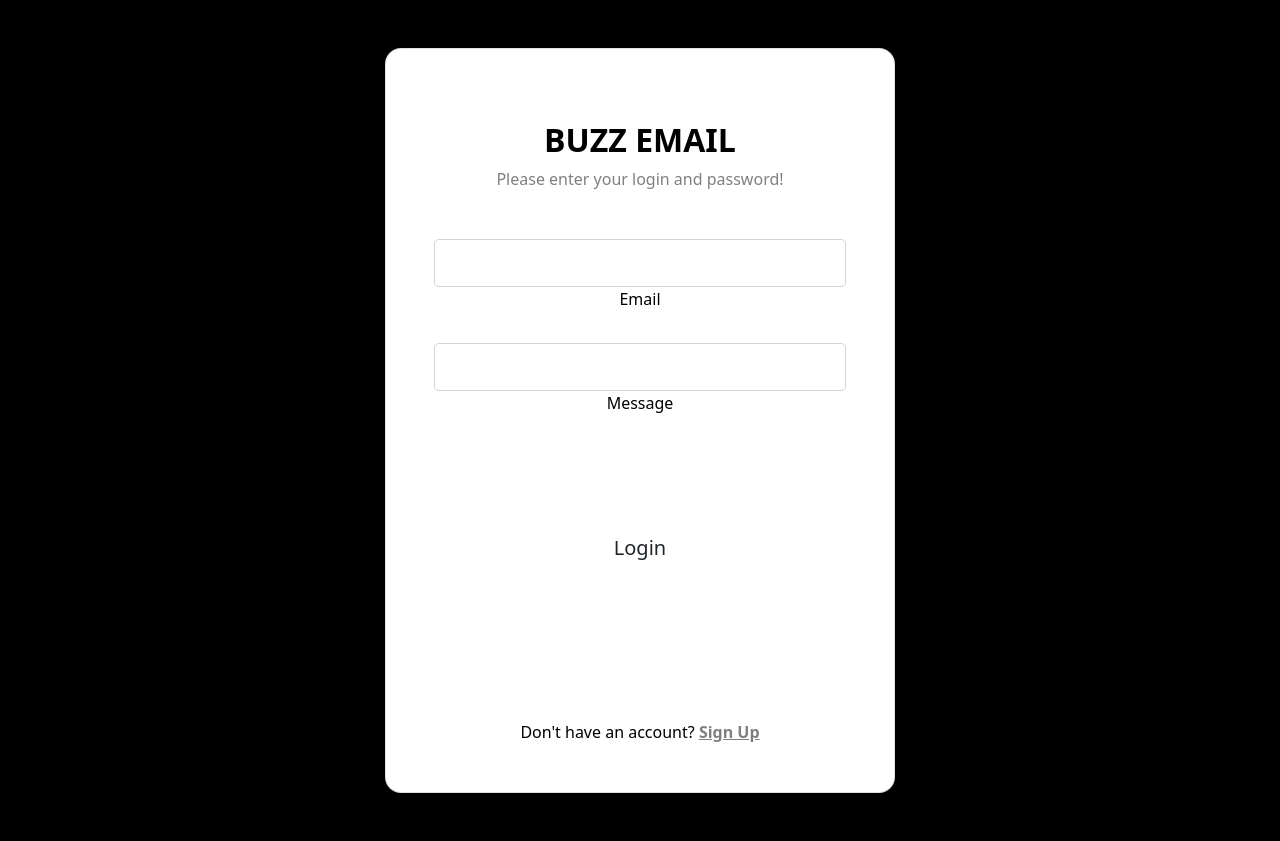
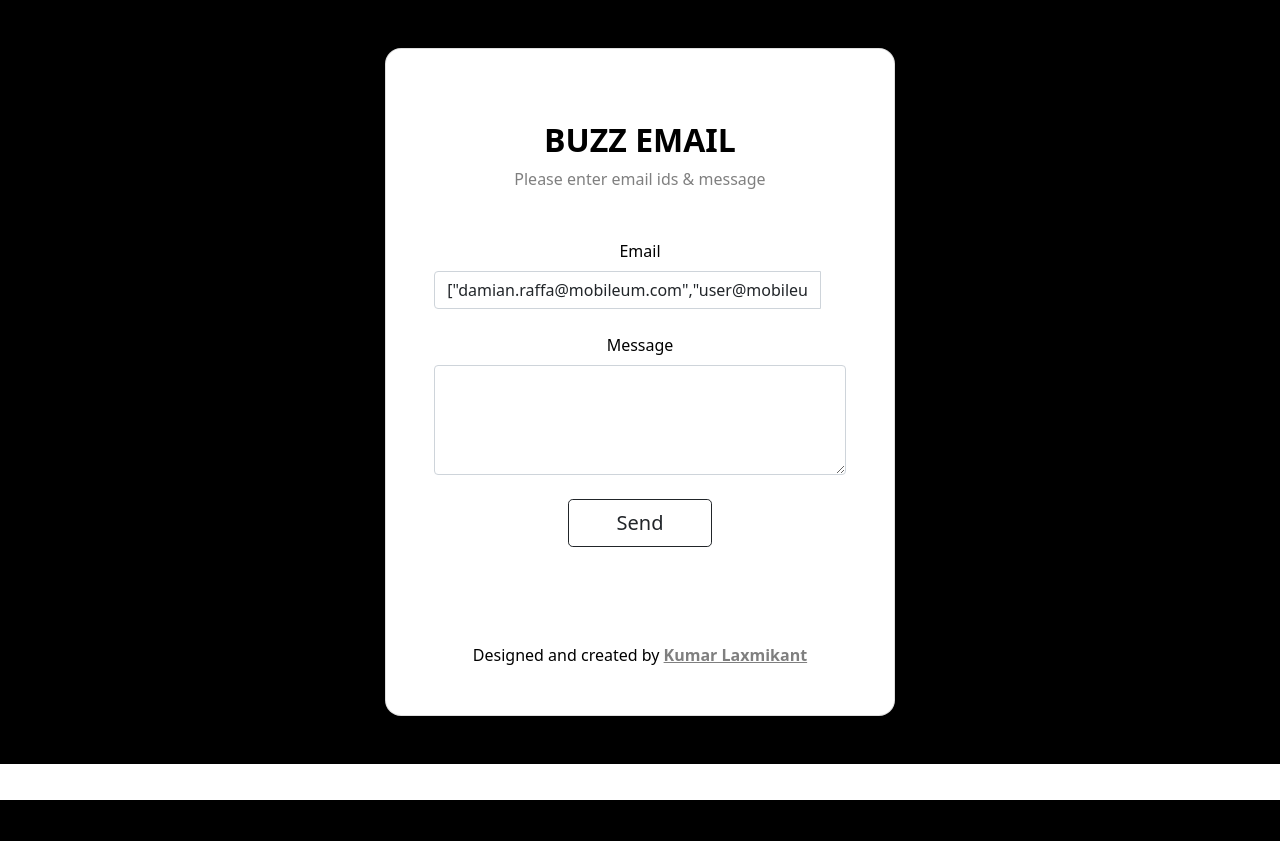
Before and after one commit to Kumar-laxmi/Buzz-Email, a Django app: page / in a window 1280 px wide. After the commit the page ends 800 px from the top, so only its background shows below. Run offline with Django 4.2, Linux system fonts and the light colour scheme.

Commit message:
Multiple email input design initiated

```diff
--- a/app/static/css/style.css
+++ b/app/static/css/style.css
@@ -1,3 +1,43 @@
-body {
-    background-color: black;
+.multiple_emails-container {
+	border:1px #00ff00 solid;
+	border-radius: 1px;
+	box-shadow: inset 0 1px 1px rgba(0,0,0,.075);
+	padding:0; margin: 0; cursor:text; width:100%;
 }
+
+.multiple_emails-container input {
+
+	width:100%;
+	border:0;
+	outline: none;
+	margin-bottom:30px;
+	padding-left: 5px;
+
+}
+
+.multiple_emails-container input{
+	border: 0 !important;
+}
+
+.multiple_emails-container input.multiple_emails-error {
+	box-shadow: inset 0 1px 1px rgba(0, 0, 0, 0.075), 0 0 6px red !important;
+	outline: thin auto red !important;
+}
+
+.multiple_emails-container ul {
+	list-style-type:none;
+	padding-left: 0;
+}
+
+.multiple_emails-email {
+	margin: 3px 5px 3px 5px;
+	padding: 3px 5px 3px 5px;
+	border:1px #BBD8FB solid;
+	border-radius: 3px;
+	background: #F3F7FD;
+}
+
+.multiple_emails-close {
+	float:left;
+	margin:0 3px;
+}
--- /dev/null
+++ b/app/static/js/main.js
@@ -0,0 +1,167 @@
+(function( $ ){
+
+	$.fn.multiple_emails = function(options) {
+
+		// Default options
+		var defaults = {
+			checkDupEmail: true,
+			theme: "Bootstrap",
+			position: "top"
+		};
+
+		// Merge send options with defaults
+		var settings = $.extend( {}, defaults, options );
+
+		var deleteIconHTML = "";
+		if (settings.theme.toLowerCase() == "Bootstrap".toLowerCase())
+		{
+			deleteIconHTML = '<a href="#" class="multiple_emails-close" title="Remove"><span class="glyphicon glyphicon-remove"></span></a>';
+		}
+		else if (settings.theme.toLowerCase() == "SemanticUI".toLowerCase() || settings.theme.toLowerCase() == "Semantic-UI".toLowerCase() || settings.theme.toLowerCase() == "Semantic UI".toLowerCase()) {
+			deleteIconHTML = '<a href="#" class="multiple_emails-close" title="Remove"><i class="remove icon"></i></a>';
+		}
+		else if (settings.theme.toLowerCase() == "Basic".toLowerCase()) {
+			//Default which you should use if you don't use Bootstrap, SemanticUI, or other CSS frameworks
+			deleteIconHTML = '<a href="#" class="multiple_emails-close" title="Remove"><i class="basicdeleteicon">Remove</i></a>';
+		}
+
+		return this.each(function() {
+			//$orig refers to the input HTML node
+			var $orig = $(this);
+			var $list = $('<ul class="multiple_emails-ul" />'); // create html elements - list of email addresses as unordered list
+
+			if ($(this).val() != '' && IsJsonString($(this).val())) {
+				$.each(jQuery.parseJSON($(this).val()), function( index, val ) {
+					$list.append($('<li class="multiple_emails-email"><span class="email_name" data-email="' + val.toLowerCase() + '">' + val + '</span></li>')
+					  .prepend($(deleteIconHTML)
+						   .click(function(e) { $(this).parent().remove(); refresh_emails(); e.preventDefault(); })
+					  )
+					);
+				});
+			}
+
+			var $input = $('<input type="text" class="multiple_emails-input text-left" />').on('keyup', function(e) { // input
+				$(this).removeClass('multiple_emails-error');
+				var input_length = $(this).val().length;
+
+				var keynum;
+				if(window.event){ // IE
+					keynum = e.keyCode;
+				}
+				else if(e.which){ // Netscape/Firefox/Opera
+					keynum = e.which;
+                }
+
+				//if(event.which == 8 && input_length == 0) { $list.find('li').last().remove(); } //Removes last item on backspace with no input
+
+				// Supported key press is tab, enter, space or comma, there is no support for semi-colon since the keyCode differs in various browsers
+				if(keynum == 9 || keynum == 32 || keynum == 188) {
+					display_email($(this), settings.checkDupEmail);
+				}
+				else if (keynum == 13) {
+					display_email($(this), settings.checkDupEmail);
+					//Prevents enter key default
+					//This is to prevent the form from submitting with  the submit button
+					//when you press enter in the email textbox
+					e.preventDefault();
+				}
+
+			}).on('blur', function(event){
+				if ($(this).val() != '') { display_email($(this), settings.checkDupEmail); }
+			});
+
+			var $container = $('<div class="multiple_emails-container" />').click(function() { $input.focus(); } ); // container div
+
+			// insert elements into DOM
+			if (settings.position.toLowerCase() === "top")
+				$container.append($list).append($input).insertAfter($(this));
+			else
+				$container.append($input).append($list).insertBefore($(this));
+
+			/*
+			t is the text input device.
+			Value of the input could be a long line of copy-pasted emails, not just a single email.
+			As such, the string is tokenized, with each token validated individually.
+
+			If the dupEmailCheck variable is set to true, scans for duplicate emails, and invalidates input if found.
+			Otherwise allows emails to have duplicated values if false.
+			*/
+			function display_email(t, dupEmailCheck) {
+
+				//Remove space, comma and semi-colon from beginning and end of string
+				//Does not remove inside the string as the email will need to be tokenized using space, comma and semi-colon
+				var arr = t.val().trim().replace(/^,|,$/g , '').replace(/^;|;$/g , '');
+				//Remove the double quote
+				arr = arr.replace(/"/g,"");
+				//Split the string into an array, with the space, comma, and semi-colon as the separator
+				arr = arr.split(/[\s,;]+/);
+
+				var errorEmails = new Array(); //New array to contain the errors
+
+				var pattern = new RegExp(/^((([a-z]|\d|[!#\$%&'\*\+\-\/=\?\^_`{\|}~]|[\u00A0-\uD7FF\uF900-\uFDCF\uFDF0-\uFFEF])+(\.([a-z]|\d|[!#\$%&'\*\+\-\/=\?\^_`{\|}~]|[\u00A0-\uD7FF\uF900-\uFDCF\uFDF0-\uFFEF])+)*)|((\x22)((((\x20|\x09)*(\x0d\x0a))?(\x20|\x09)+)?(([\x01-\x08\x0b\x0c\x0e-\x1f\x7f]|\x21|[\x23-\x5b]|[\x5d-\x7e]|[\u00A0-\uD7FF\uF900-\uFDCF\uFDF0-\uFFEF])|(\\([\x01-\x09\x0b\x0c\x0d-\x7f]|[\u00A0-\uD7FF\uF900-\uFDCF\uFDF0-\uFFEF]))))*(((\x20|\x09)*(\x0d\x0a))?(\x20|\x09)+)?(\x22)))@((([a-z]|\d|[\u00A0-\uD7FF\uF900-\uFDCF\uFDF0-\uFFEF])|(([a-z]|\d|[\u00A0-\uD7FF\uF900-\uFDCF\uFDF0-\uFFEF])([a-z]|\d|-|\.|_|~|[\u00A0-\uD7FF\uF900-\uFDCF\uFDF0-\uFFEF])*([a-z]|\d|[\u00A0-\uD7FF\uF900-\uFDCF\uFDF0-\uFFEF])))\.)+(([a-z]|[\u00A0-\uD7FF\uF900-\uFDCF\uFDF0-\uFFEF])|(([a-z]|[\u00A0-\uD7FF\uF900-\uFDCF\uFDF0-\uFFEF])([a-z]|\d|-|\.|_|~|[\u00A0-\uD7FF\uF900-\uFDCF\uFDF0-\uFFEF])*([a-z]|[\u00A0-\uD7FF\uF900-\uFDCF\uFDF0-\uFFEF])))\.?$/i);
+
+				for	(var i = 0; i < arr.length; i++) {
+					//Check if the email is already added, only if dupEmailCheck is set to true
+					if ( dupEmailCheck === true && $orig.val().indexOf(arr[i]) != -1 ) {
+				        if (arr[i] && arr[i].length > 0) {
+							new function () {
+								var existingElement = $list.find('.email_name[data-email=' + arr[i].toLowerCase().replace('.', '\\.').replace('@', '\\@') + ']');
+								existingElement.css('font-weight', 'bold');
+								setTimeout(function() { existingElement.css('font-weight', ''); }, 1500);
+							}(); // Use a IIFE function to create a new scope so existingElement won't be overriden
+						}
+					}
+					else if (pattern.test(arr[i]) == true) {
+						$list.append($('<li class="multiple_emails-email"><span class="email_name" data-email="' + arr[i].toLowerCase() + '">' + arr[i] + '</span></li>')
+							  .prepend($(deleteIconHTML)
+								   .click(function(e) { $(this).parent().remove(); refresh_emails(); e.preventDefault(); })
+							  )
+						);
+					}
+					else
+						errorEmails.push(arr[i]);
+				}
+				// If erroneous emails found, or if duplicate email found
+				if(errorEmails.length > 0)
+					t.val(errorEmails.join("; ")).addClass('multiple_emails-error');
+				else
+					t.val("");
+				refresh_emails ();
+			}
+
+			function refresh_emails () {
+				var emails = new Array();
+				var container = $orig.siblings('.multiple_emails-container');
+				container.find('.multiple_emails-email span.email_name').each(function() { emails.push($(this).html()); });
+				$orig.val(JSON.stringify(emails)).trigger('change');
+			}
+
+			function IsJsonString(str) {
+				try { JSON.parse(str); }
+				catch (e) {	return false; }
+				return true;
+			}
+
+			return $(this).hide();
+
+		});
+
+	};
+
+})(jQuery);
+
+
+
+
+		//Plug-in function for the bootstrap version of the multiple email
+		$(function() {
+			//To render the input device to multiple email input using BootStrap icon
+			$('#example_emailBS').multiple_emails({position: "bottom"});
+			//OR $('#example_emailBS').multiple_emails("Bootstrap");
+
+			//Shows the value of the input device, which is in JSON format
+		$('#current_emailsBS').text($('#example_emailBS').val());
+//			$('#example_emailBS').change( function(){
+//				$('#current_emailsBS').text($(this).val());
+
+		});
--- a/app/templates/index.html
+++ b/app/templates/index.html
@@ -18,13 +18,16 @@
     <!-- Customized Bootstrap Stylesheet -->
     <link href="https://cdn.jsdelivr.net/npm/bootstrap@5.1.3/dist/css/bootstrap.min.css" rel="stylesheet" integrity="sha384-1BmE4kWBq78iYhFldvKuhfTAU6auU8tT94WrHftjDbrCEXSU1oBoqyl2QvZ6jIW3" crossorigin="anonymous">
 
+    <!-- Font-Awesome Stylesheet -->
+    <link rel="stylesheet" href="https://cdnjs.cloudflare.com/ajax/libs/font-awesome/6.2.0/css/all.min.css" integrity="sha512-xh6O/CkQoPOWDdYTDqeRdPCVd1SpvCA9XXcUnZS2FmJNp1coAFzvtCN9BmamE+4aHK8yyUHUSCcJHgXloTyT2A==" crossorigin="anonymous" referrerpolicy="no-referrer" />
+
     <!-- Local CSS File -->
     <link href="{% static 'css/style.css' %}" rel="stylesheet">
 
 </head>
 
 <body>
-    <div class="container-fluid py-5 h-100 bg-black">
+    <div class="container-fluid py-5 bg-black">
         <div class="row d-flex justify-content-center align-items-center h-100">
             <div class="col-12 col-md-8 col-lg-6 col-xl-5">
                 <div class="card bg-white text-black" style="border-radius: 1rem;">
@@ -33,32 +36,30 @@
                         <div class="mb-md-5 mt-md-4 pb-5">
 
                             <h2 class="fw-bold mb-2 text-uppercase">Buzz Email</h2>
-                  <p class="text-black-50 mb-5">Please enter your login and password!</p>
+                            <p class="text-black-50 mb-5">Please enter email ids & message</p>
 
                             <div class="form-outline form-white mb-4">
-                    <input type="email" id="typeEmailX" class="form-control form-control-lg" />
+                                  <div class="form-group">
                                     <label class="form-label" for="typeEmailX">Email</label>
+                                  <div class="input-group input-group-md">
+                                    <input type="text" id="example_emailBS" name="example_emailBS" class="form-control" value='["damian.raffa@mobileum.com","user@mobileum.com"]'>
+                                    <span class="input-group-btn">
+                                      <button class="btn red" type="button"><i class="fa fa-calendar-plus-o"></i></button>
+                                    </span>
+                                  </div>
+                                </div>
                             </div>
 
                             <div class="form-outline form-white mb-4">
-                    <input type="textarea" id="message" class="form-control form-control-lg" />
-                    <label class="form-label" for="message">Message</label>
+                                <label class="form-label" for="typePasswordX">Message</label>
+                                <textarea id="typePasswordX" class="form-control" rows="4"></textarea>
                             </div>
 
-                  <p class="small mb-5 pb-lg-2"><a class="text-white-50" href="#!">Forgot password?</a></p>
-
-                  <button class="btn btn-outline-black btn-lg px-5" type="submit">Login</button>
-
-                  <div class="d-flex justify-content-center text-center mt-4 pt-1">
-                    <a href="#!" class="text-white"><i class="fab fa-facebook-f fa-lg"></i></a>
-                    <a href="#!" class="text-white"><i class="fab fa-twitter fa-lg mx-4 px-2"></i></a>
-                    <a href="#!" class="text-white"><i class="fab fa-google fa-lg"></i></a>
-                  </div>
+                            <button class="btn btn-outline-dark btn-lg px-5" type="submit">Send</button>
 
                         </div>
-
                         <div>
-                  <p class="mb-0">Don't have an account? <a href="#!" class="text-black-50 fw-bold">Sign Up</a>
+                            <p class="mb-0">Designed and created by <a href="#!" class="text-black-50 fw-bold">Kumar Laxmikant</a>
                             </p>
                         </div>
 
@@ -67,6 +68,9 @@
             </div>
         </div>
     </div>
+
+    <!-- JavaScript code -->
+    <script src="{% static 'js/main.js' %}"></script>
 </body>
 
 </html>
```
Lines whose indentation alone changed are shown as unchanged.
